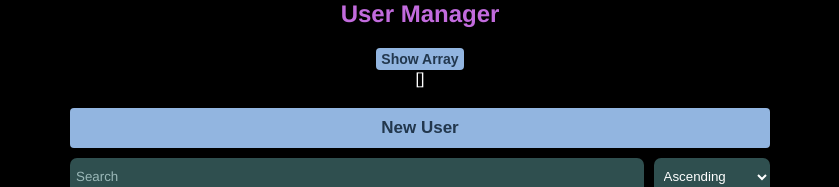
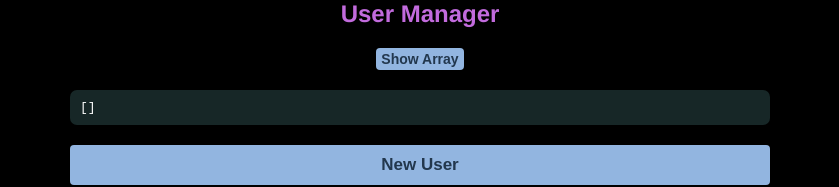
Before and after one commit to Bl4ck-Kurik/Vue-Spielwiese, a Vue app: page /notes in a window 1280 px wide. Both pictures are taken after a click on the button "Show Array". Shown: the part 280-467 px from the top of the page, without its empty margins (220-1059 px from the left). Built offline with nearby package versions, Linux system fonts and the light colour scheme; no server answers.

Commit message:
formkit install and user manager array display tweaks

```diff
--- a/package.json
+++ b/package.json
@@ -7,6 +7,7 @@
     "build": "vue-cli-service build"
   },
   "dependencies": {
+    "@formkit/vue": "^0.17.5",
     "axios": "^1.4.0",
     "core-js": "^3.8.3",
     "vue": "^3.2.13",
--- a/src/components/UserManager.vue
+++ b/src/components/UserManager.vue
@@ -4,7 +4,7 @@
       <div style="margin-bottom: 20px;">
         <button @click="showArray=!showArray">Show Array</button>
         <br>
-        <span v-if="showArray">{{ userItems }}</span>
+        <pre class="array" v-if="showArray">{{ userItems }}</pre>
       </div>
       <button class="newUser" @click="showUsers">New User</button>
       <div class="search">
@@ -374,4 +374,11 @@ export default {
     .search select {
         width: 20%;
     }
+    .array {
+        text-align: left;
+        margin: 20px 250px;
+        padding: 10px;
+        background-color: rgba(47, 79, 79, 0.5);
+        border-radius: 7px;
+    }
 </style>
```
Also changed, not shown: 1 other file (tests, documents, lock files or other folders).
